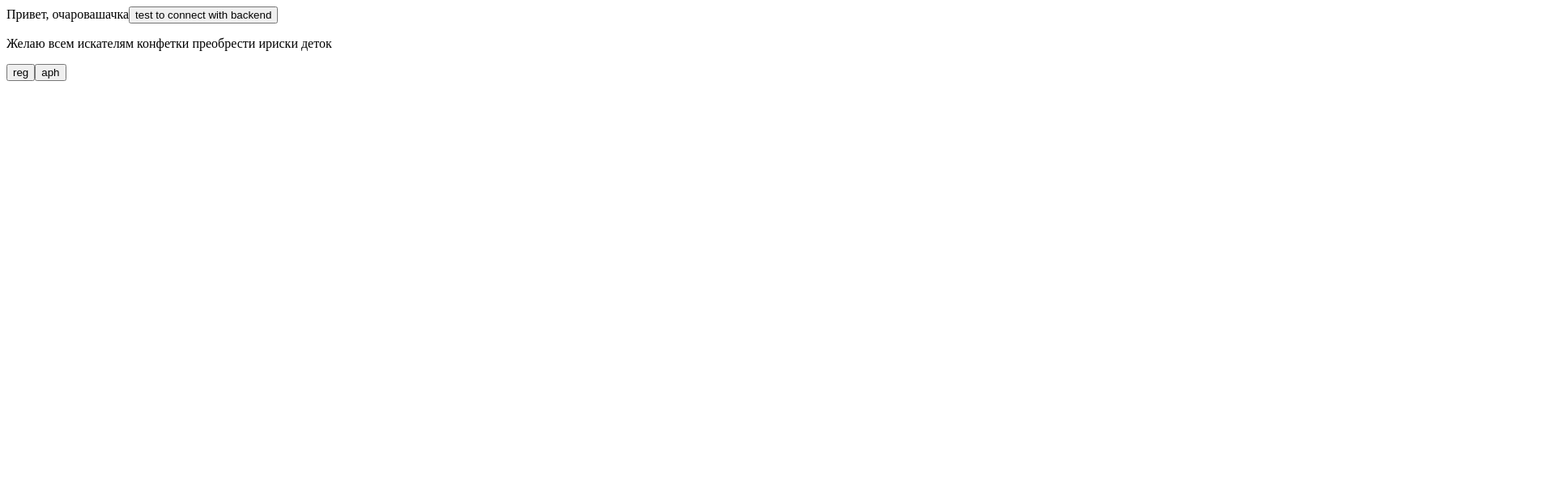
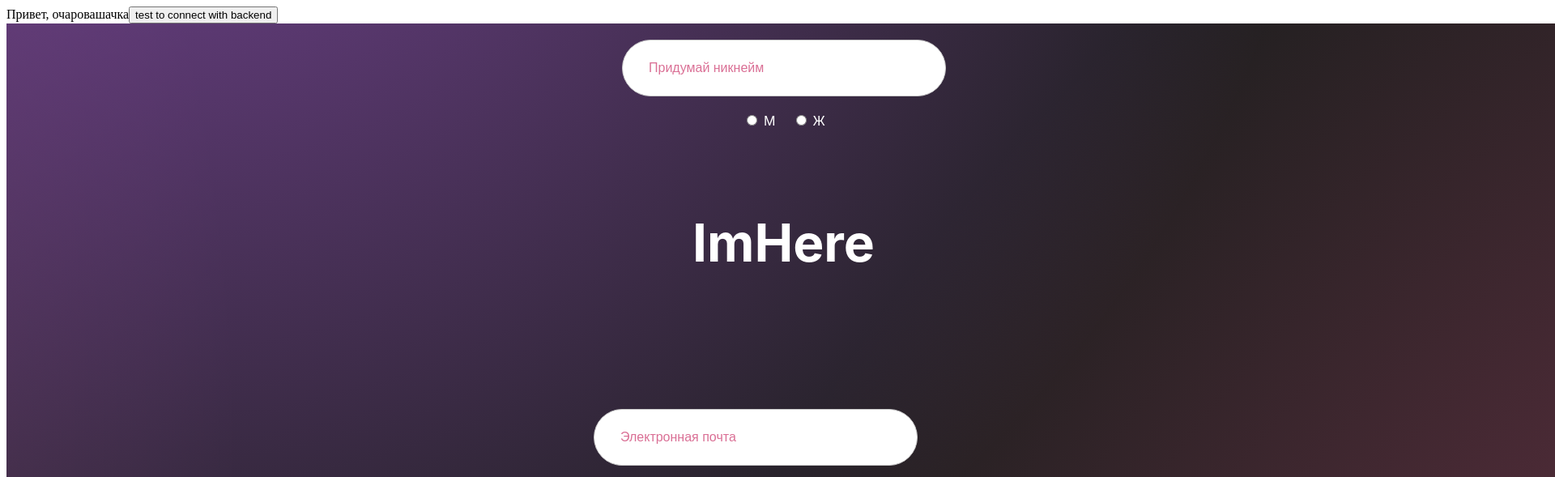
Before and after one commit to BestPeopleHere/imhere_website, a React (Vite) app: page /authreg in a window 1280 px wide. Shown: the top 589 px of the page at 81% size, 1920 px wide, since content can reach past the window. Built offline with nearby package versions, Linux system fonts and the light colour scheme.

Commit message:
регистрация ани

```diff
--- a/src/Visual/Reg/Reg.tsx
+++ b/src/Visual/Reg/Reg.tsx
@@ -1,41 +1,43 @@
+import './Reg.css';
 import VisualObject from "../ItcHyFeeL/VisualObject.tsx";
+import PasswordInput from './Elements/PasswordInPut.tsx';
+import ButtonCreate from './Elements/ButtonCreate';
+import Button from "../ItcHyFeeL/DoneElements/Button.tsx";
 import Element from "../ItcHyFeeL/Element.tsx";
-import Button from "../ItcHyFeeL/DoneElements/Button.tsx";
+import EmailInPut from "./Elements/EmailInPut.tsx";
+import NicknameInput from "./Elements/NicknameInput.tsx";
+//import BirthDayInput from "./Elements/BirthDayInput.tsx";
+import GenderSelector from "./Elements/MaleOrFemale.tsx";
 
-import RegController from "../../Controller/RegController.tsx";
-import AuthController from "../../Controller/AuthController.tsx";
+class Main extends VisualObject {
 
-class Reg extends VisualObject {
     constructor() {
         super();
 
-        this.buttonReg = new Button();
-        this.buttonAuth = new Button();
-
-        this.buttonReg.setText("reg");
-        this.buttonAuth.setText("aph");
-
+        this.logButton=new Button();
+        //this.logButton.setClassName('Button-2');
     }
 
     render() {
         return (
-            <div className="App">
-                <header className="App-header">
-                    <p>Желаю всем искателям конфетки преобрести ириски деток</p>
-                </header>
-                <Element instance={this.buttonReg}/>
-                <Element instance={this.buttonAuth}/>
+            <div className='main-container'>
+                <span className='text'>ImHere</span>
+
+                <Element instance={new NicknameInput()} className=''/>
+
+                <Element instance={new GenderSelector()} className='selected-gender'/>
+
+                <Element instance={new EmailInPut()} className='Button'/>
+
+                <Element instance={new PasswordInput()} className='rectangle'/>
+
+                <Element instance={new ButtonCreate()} className='create-account'/>
+
             </div>
         );
     }
 
-    readyToBeRendered() {
-        this.buttonReg.setActionController(new RegController());
-        this.buttonAuth.setActionController(new AuthController());
-    }
-
-    buttonReg: Button;
-    buttonAuth: Button;
+    logButton: Button;
 }
 
-export default Reg;
+export default Main;
```
